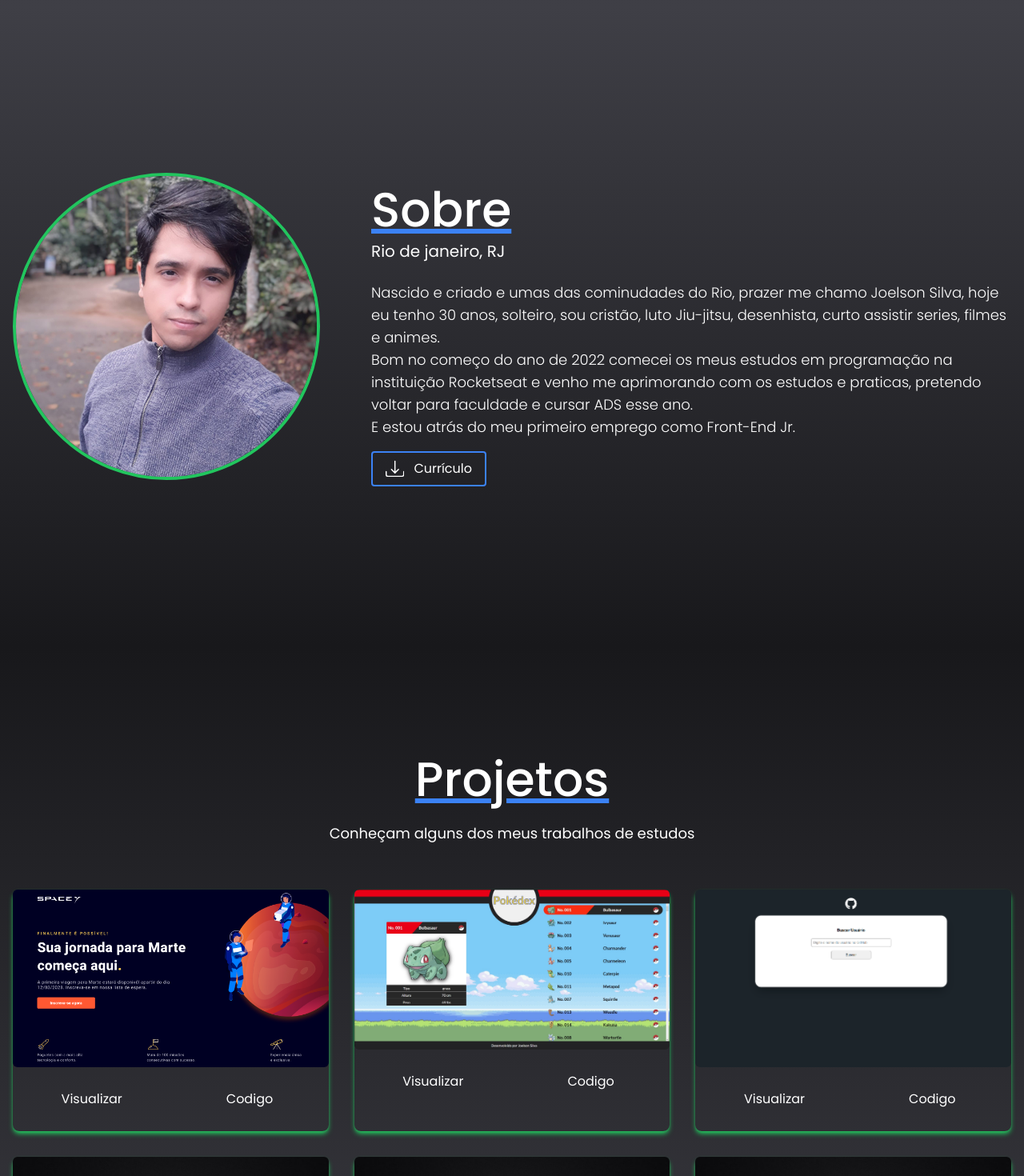
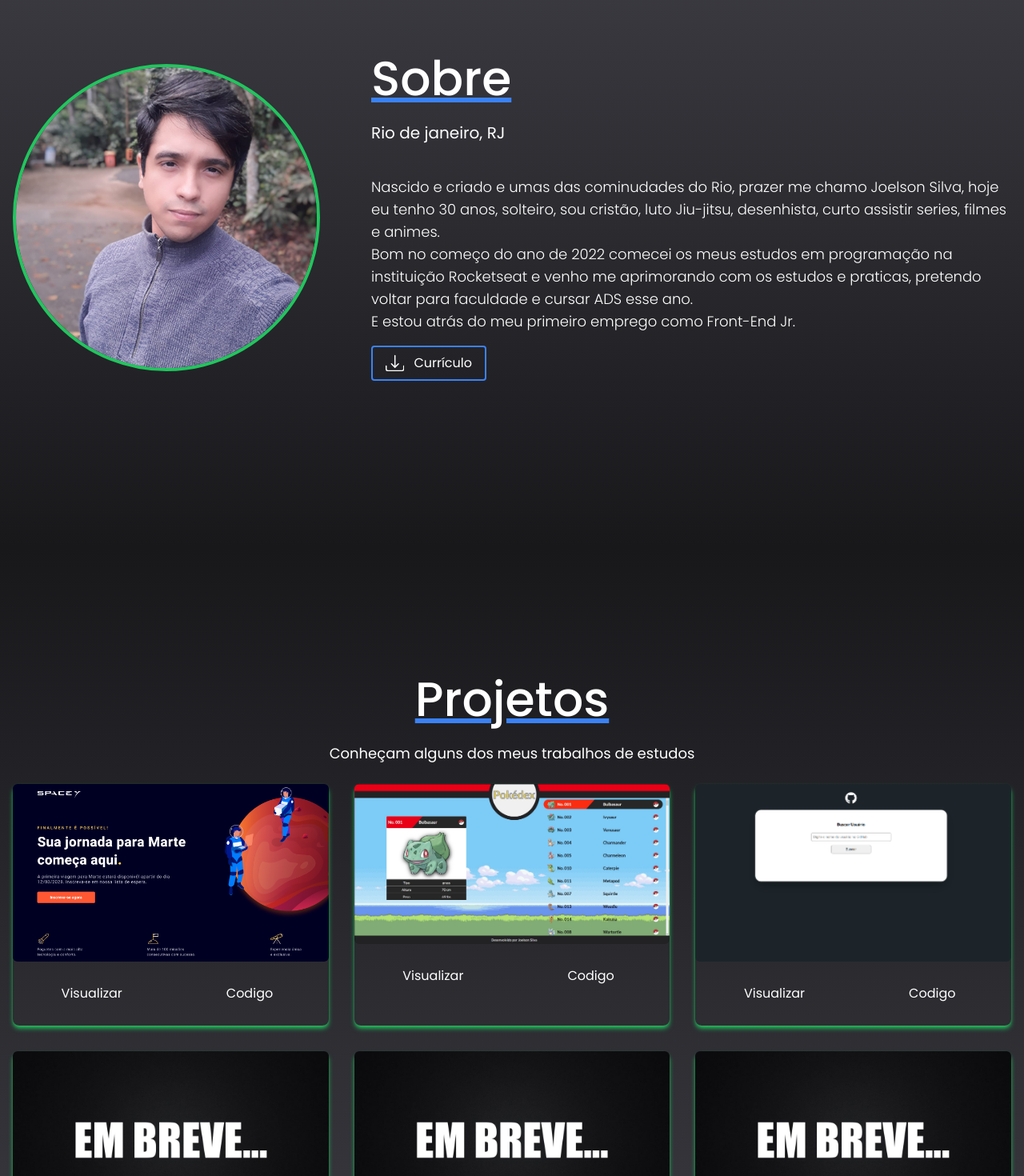
Before and after one commit to JoeSeraphy/portfolio-react, a React (Vite) app: page / in a window 1280 px wide. Shown: the part 940-2410 px from the top of the page at 80% size. Built offline with nearby package versions, Linux system fonts and the light colour scheme.

Commit message:
upadate details

```diff
--- a/src/components/about.jsx
+++ b/src/components/about.jsx
@@ -6,10 +6,10 @@ export function About() {
   return (
     <div
       name="sobre"
-      className="w-full h-screen bg-gradient-to-b from-zinc-700 to-zinc-900"
+      className="w-full bg-gradient-to-b from-zinc-700 to-zinc-900"
     >
       <div
-        className="max-w-screen-xl mx-auto md:pt-0 flex flex-col items-center
+        className="max-w-screen-xl mx-auto py-52 flex flex-col items-center
       justify-center h-full px-4 gap-x-16 md:flex-row"
       >
         <img
@@ -18,10 +18,10 @@ export function About() {
           className="w-96 rounded-full border-4 border-green-500"
         />
         <div className="pt-10 text-center max-w-full md:text-left md:pt-0">
-          <h2 className="pt-6 text-4xl sm:text-6xl font-medium text-white underline decoration-blue-500">
+          <h2 className="text-4xl sm:text-6xl font-medium text-white underline decoration-blue-500">
             Sobre
           </h2>
-          <p className="text-white text-xl py-2 max-w-md">Rio de janeiro, RJ</p>
+          <p className="text-white text-xl py-6 max-w-md">Rio de janeiro, RJ</p>
           <p className="text-white text-lg py-4 font-light max-w-full">
             Nascido e criado e umas das cominudades do Rio, prazer me chamo
             Joelson Silva, hoje eu tenho 30 anos, solteiro, sou cristão, luto
--- a/src/components/contact.jsx
+++ b/src/components/contact.jsx
@@ -6,14 +6,14 @@ export function Contact() {
   return (
     <div
       name="contatos"
-      className="w-full py-32 bg-gradient-to-b from-zinc-900 to-zinc-700"
+      className="w-full bg-gradient-to-b from-zinc-900 to-zinc-700"
     >
       <div
-        className="max-w-screen-xl mx-auto p-4 grid justify-center
-        w-full h-full text-white text-center mb-8"
+        className="max-w-screen-xl mx-auto py-40 p-4 grid justify-center
+        w-full h-full text-white text-center"
       >
         <div>
-          <div className="pt-10 text-center md:text-left md:pt-0">
+          <div className="text-center md:text-left md:pt-0">
             <h2 className="text-4xl sm:text-6xl font-medium text-white underline decoration-blue-500">
               Contatos
             </h2>
--- a/src/components/footer.jsx
+++ b/src/components/footer.jsx
@@ -27,13 +27,13 @@ export function Footer() {
     },
   ];
   return (
-    <div className="w-full h-30 px-4 bg-zinc-900  items-center">
-      <div className="max-w-screen-xl flex py-2 justify-between items-center mx-auto">
-        <img src={logo} alt="logo" className="w-16" />
-        <span className="text-xs text-white font-light">
+    <div className="w-full py-8 px-4 bg-zinc-900  items-center">
+      <div className="max-w-screen-xl grid md:flex py-2 gap-y-8 justify-center md:justify-between items-center mx-auto">
+        <img src={logo} alt="logo" className="w-16 mx-auto" />
+        <span className="text-xs text-white font-light mx-auto">
           Desenvolvido com amor e carinho por joelson silva
         </span>
-        <div className="flex gap-x-4 ">
+        <div className="flex gap-x-4 mx-auto">
           {social.map(({ id, icon, link }) => (
             <div key={id}>
               <a href={link} target="_blank">
--- a/src/components/home.jsx
+++ b/src/components/home.jsx
@@ -7,10 +7,10 @@ export function Home() {
   return (
     <div
       name="home"
-      className="py-32 w-full bg-gradient-to-b from-zinc-900 to-zinc-700"
+      className="h-screen w-full bg-gradient-to-b from-zinc-900 to-zinc-700"
     >
       <div
-        className="max-w-screen-xl mx-auto py-8 flex flex-col items-center
+        className="max-w-screen-xl mx-auto pt-40 flex flex-col items-center
       justify-center w-full px-4 gap-x-16 md:flex-row"
       >
         <div className="text-center md:text-left">
--- a/src/components/projects.jsx
+++ b/src/components/projects.jsx
@@ -46,13 +46,13 @@ export function Projects() {
   return (
     <div
       name="projetos"
-      className="py-24 w-full bg-gradient-to-b from-zinc-900 to-zinc-700"
+      className="w-full bg-gradient-to-b from-zinc-900 to-zinc-700"
     >
       <div
-        className="max-w-screen-xl mx-auto pt-10 grid items-center
+        className="max-w-screen-xl mx-auto py-40  grid items-center
       justify-center text-center h-full px-4 gap-x-16 md:flex-row"
       >
-        <div className="mb-8">
+        <div className="">
           <h2 className="text-4xl sm:text-6xl font-medium text-white underline decoration-blue-500">
             Projetos
           </h2>
--- a/src/components/technology.jsx
+++ b/src/components/technology.jsx
@@ -78,12 +78,12 @@ export function Technology() {
   return (
     <div
       name="tecnologias"
-      className="w-full py-24 bg-gradient-to-b from-zinc-700 to-zinc-900"
+      className="w-full h-sreen bg-gradient-to-b from-zinc-700 to-zinc-900"
     >
       <div>
         <div
-          className="max-w-screen-xl mx-auto p-4 grid justify-center
-        w-full h-full text-white text-center mb-8"
+          className="max-w-screen-xl mx-auto py-40 p-4 grid justify-center
+        w-full h-full text-white text-center"
         >
           <div>
             <h2 className="text-4xl sm:text-6xl font-medium text-white underline decoration-blue-500">
```
